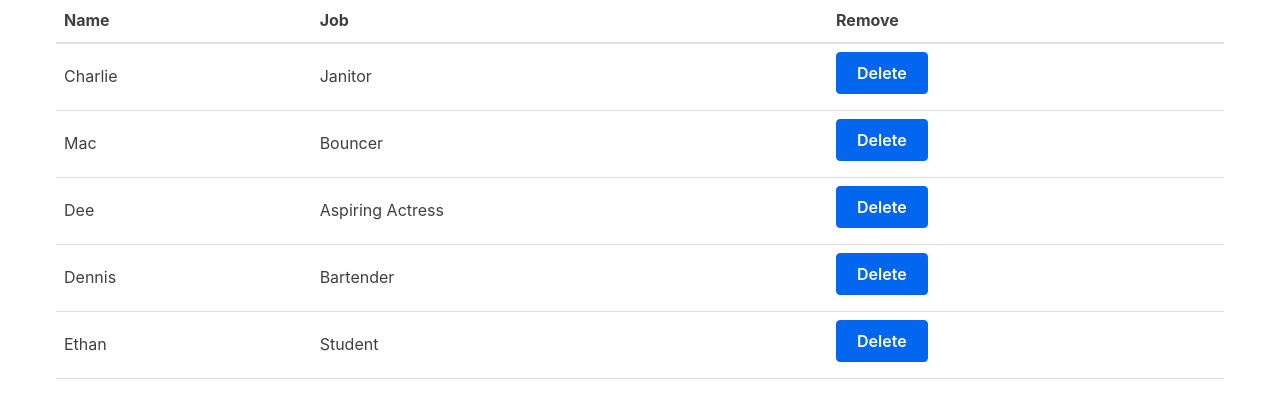
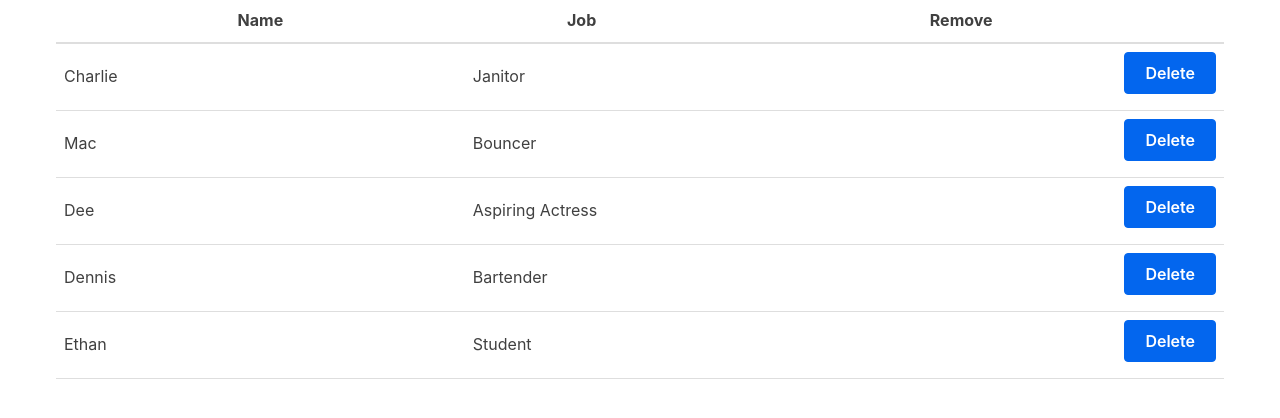
Before and after one commit to Zimboboys/307-react-practice, a React (Create React App) app: page / in a window 1280 px wide. Shown: the top 418 px of the page. Built offline with nearby package versions, Linux system fonts and the light colour scheme.

Commit message:
small style tweaks

```diff
--- a/src/Table.js
+++ b/src/Table.js
@@ -1,8 +1,10 @@
+import styles from './Table.module.css';
+
 const TableHead = () => (
   <thead>
     <tr>
-      <th>Name</th>
-      <th>Job</th>
+      <th width="35%">Name</th>
+      <th width="20%">Job</th>
       <th>Remove</th>
     </tr>
   </thead>
@@ -10,7 +12,7 @@ const TableHead = () => (
 
 const TableBody = props => {
   const rows = props.characterData.map((character, i) => (
-    <tr key={i}>
+    <tr key={i} className={styles.character}>
       <td>{character.name}</td>
       <td>{character.job}</td>
       <td>
--- /dev/null
+++ b/src/Table.module.css
@@ -0,0 +1,11 @@
+th {
+  text-align: center;
+}
+
+tbody tr:hover {
+  background-color: #FAFAFA;
+}
+
+tbody td:last-child {
+  text-align: right;
+}
```
